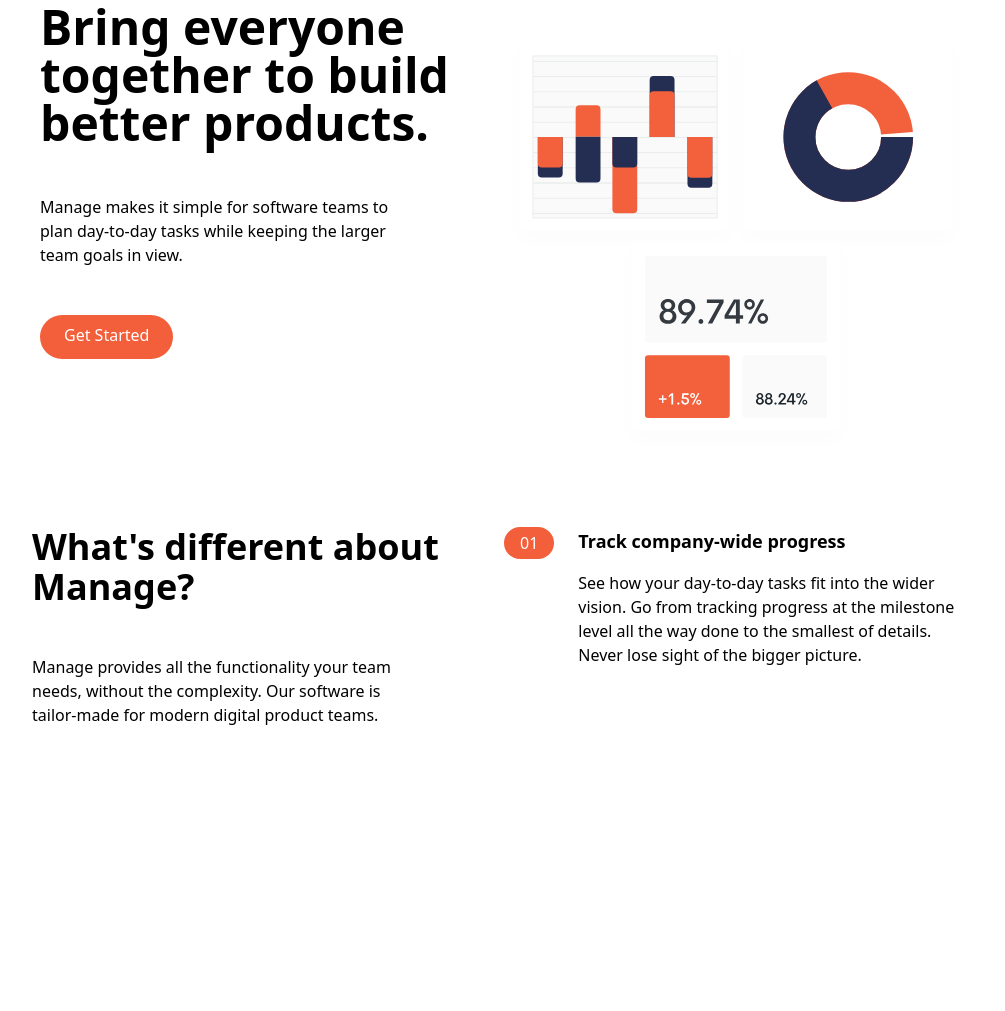
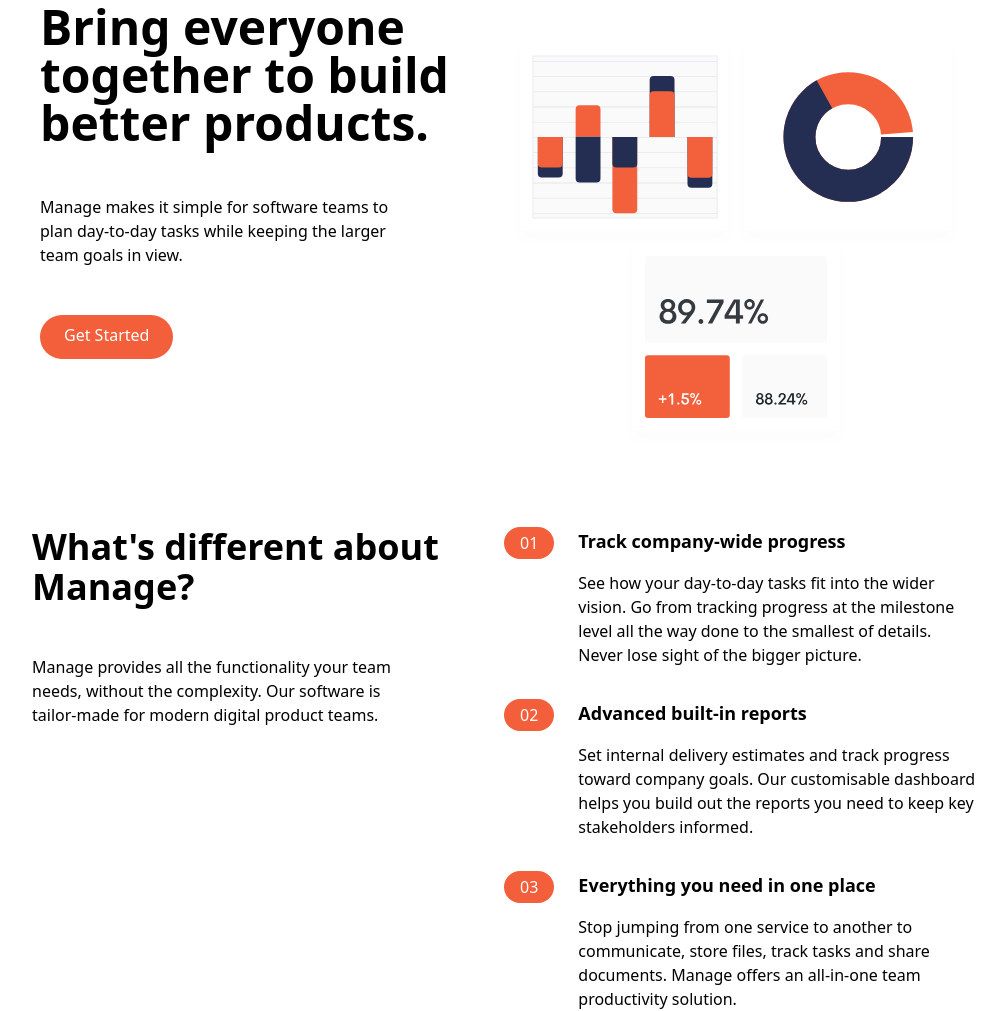
Before and after one commit to jonamarkin/tailwind_tuts, a website: page traversy_project/index.html in a window 1280 px wide. Shown: the part 129-1140 px from the top of the page, without its empty margins (136-1141 px from the left). Before the commit the page ends 856 px from the top, so only its background shows below. Drawn offline with Linux system fonts and the light colour scheme.

Commit message:
Features completed

```diff
--- a/traversy_project/index.html
+++ b/traversy_project/index.html
@@ -104,6 +104,54 @@
                         </p>
                     </div>
                 </div>
+
+                <!--Item 2-->
+                <div class="flex flex-col space-y-3 md:space-y-0 md:space-x-6 md:flex-row">
+                    <!--Heading-->
+                    <div class="rounded-l-full bg-brightRedSupLight md:bg-transparent">
+                        <div class="flex items-center space-x-2">
+                            <div class="px-4 py-2 text-white rounded-full md:py-1 bg-brightRed">
+                                02
+                            </div>
+                            <h3 class="text-base font-bold md:mb-4 md:hidden">
+                                Advanced built-in reports
+                            </h3>
+                        </div>
+                    </div>
+                    <div>
+                        <h3 class="hidden mb-4 text-lg font-bold md:block">
+                            Advanced built-in reports
+                        </h3>
+                        <p class="text-darkGrayishBlue">
+                            Set internal delivery estimates and track progress toward company goals. Our customisable
+                            dashboard helps you build out the reports you need to keep key stakeholders informed.
+                        </p>
+                    </div>
+                </div>
+
+                <!--Item 3-->
+                <div class="flex flex-col space-y-3 md:space-y-0 md:space-x-6 md:flex-row">
+                    <!--Heading-->
+                    <div class="rounded-l-full bg-brightRedSupLight md:bg-transparent">
+                        <div class="flex items-center space-x-2">
+                            <div class="px-4 py-2 text-white rounded-full md:py-1 bg-brightRed">
+                                03
+                            </div>
+                            <h3 class="text-base font-bold md:mb-4 md:hidden">
+                                Everything you need in one place
+                            </h3>
+                        </div>
+                    </div>
+                    <div>
+                        <h3 class="hidden mb-4 text-lg font-bold md:block">
+                            Everything you need in one place
+                        </h3>
+                        <p class="text-darkGrayishBlue">
+                            Stop jumping from one service to another to communicate, store files, track tasks and share
+                            documents. Manage offers an all-in-one team productivity solution.
+                        </p>
+                    </div>
+                </div>
             </div>
         </div>
     </div>
```
